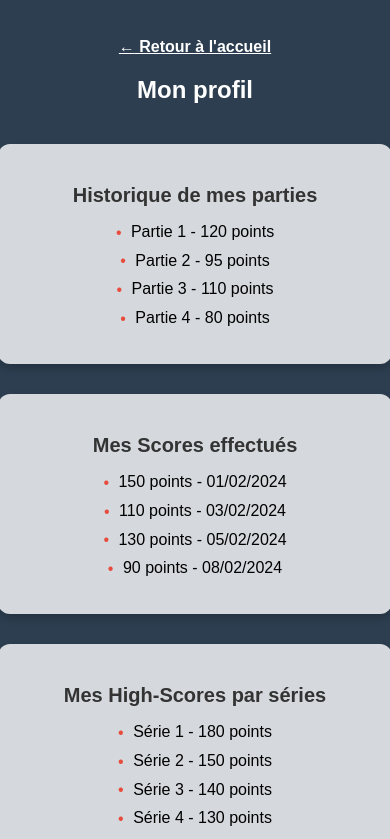
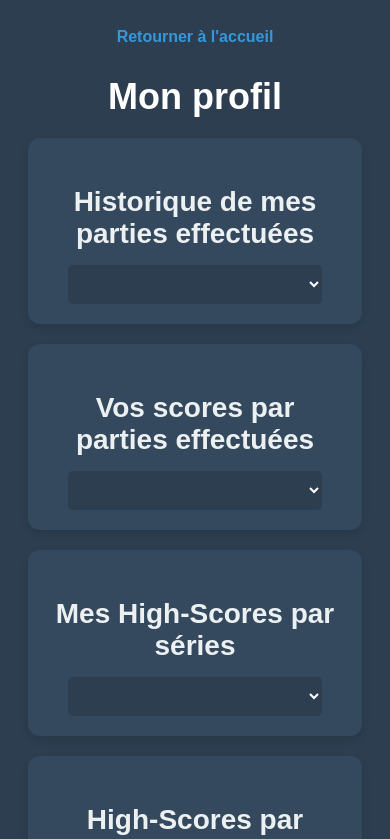
Before and after one commit to ClemGrom/SAEAtelier2-Gromangin-Holder-Termine-Carlier-Pellizzari, a Vue app in the folder WebApp/: page /profile in a window 390 px wide. Shown: the top 839 px of the page. Built offline with nearby package versions, Linux system fonts and the light colour scheme.

Commit message:
Front + responsive (connexion, inscription, profile, page404) terminéé

```diff
--- a/WebApp/src/views/Connexion.vue
+++ b/WebApp/src/views/Connexion.vue
@@ -1,21 +1,29 @@
 <template>
   <div class="container">
+    <div class="login-form">
       <h2>Connexion</h2>
       <form @submit.prevent="loginUser">
+        <div class="form-group">
           <label for="username">Nom d'utilisateur:</label>
-      <input v-model="username" type="text" id="username" name="username" required>
-
+          <div class="input-group">
+            <input v-model="username" type="text" id="username" name="username" placeholder="Nom d'utilisateur" required>
+            <i class="fas fa-user"></i>
+          </div>
+        </div>
+        <div class="form-group">
           <label for="password">Mot de passe:</label>
-      <input v-model="password" type="password" id="password" name="password" required>
-
+          <div class="input-group">
+            <input v-model="password" type="password" id="password" name="password" placeholder="Mot de passe" required>
+            <i class="fas fa-lock"></i>
+          </div>
+        </div>
         <button type="submit">Se Connecter</button>
-
-      <p>Pas encore de compte? <router-link to="/register">Inscrivez-vous ici</router-link></p>
-
-      <router-link to="/" class="back-link">
-        <span class="arrow">&larr;</span> Retour à l'accueil
-      </router-link>
       </form>
+      <p class="register-link">Pas encore de compte? <router-link to="/register">Inscrivez-vous ici</router-link></p>
+    </div>
+    <div class="back-link">
+      <router-link to="/">Retourner à l'accueil</router-link>
+    </div>
   </div>
 </template>
 
@@ -29,7 +37,7 @@ export default {
   },
   methods: {
     loginUser() {
-      // TODO logique pour traiter la connexion (envoi au backend...)
+      // logique pour traiter la connexion (envoi au backend...)
       console.log('Utilisateur connecté:', this.username, this.password);
     },
   },
@@ -38,31 +46,50 @@ export default {
 
 <style scoped>
 .container {
-  text-align: center;
-  padding: 20px;
+  display: flex;
+  justify-content: center;
+  align-items: center;
+  flex-direction: column;
+  height: 100vh;
 }
 
-form {
+.login-form {
+  max-width: 400px;
   width: 100%;
+  padding: 20px;
+  background-color: #f4f7f6;
+  border-radius: 10px;
+  box-shadow: 0 0 10px rgba(0, 0, 0, 0.1);
 }
 
-label {
-  margin-bottom: 10px;
+.form-group {
+  margin-bottom: 20px;
 }
 
-input {
-  margin-bottom: 20px;
-  padding: 10px;
+.input-group {
+  position: relative;
+}
+
+.input-group input {
+  padding: 12px;
   border: 1px solid #ccc;
   border-radius: 4px;
   width: 100%;
   box-sizing: border-box;
 }
 
+.input-group i {
+  position: absolute;
+  top: 50%;
+  right: 15px;
+  transform: translateY(-50%);
+  color: #ccc;
+}
+
 button {
   background-color: #4CAF50;
   color: white;
-  padding: 12px;
+  padding: 14px;
   border: none;
   border-radius: 4px;
   cursor: pointer;
@@ -74,17 +101,28 @@ button:hover {
   background-color: #45a049;
 }
 
+.register-link {
+  text-align: center;
+  margin-top: 20px;
+}
+
 .back-link {
   margin-top: 20px;
 }
 
 .back-link a {
   color: #3498db;
-  text-decoration: underline;
+  text-decoration: none;
   font-weight: bold;
 }
 
 .back-link a:hover {
-  text-decoration: none;
+  text-decoration: underline;
+}
+
+@media screen and (max-width: 768px) {
+  .login-form {
+    max-width: 300px;
+  }
 }
 </style>
--- a/WebApp/src/views/Profile.vue
+++ b/WebApp/src/views/Profile.vue
@@ -1,46 +1,68 @@
 <template>
   <div class="profile-container">
     <router-link to="/" class="back-link">
-      <span class="arrow">&larr;</span> Retour à l'accueil
+      Retourner à l'accueil
     </router-link>
 
     <h2 class="page-title">Mon profil</h2>
 
+    <div class="grid-container">
       <div class="section">
-      <h3 class="section-title">Historique de mes parties</h3>
-      <ul class="game-list">
-        <li v-for="game in gamesHistory" :key="game.id">
-          <span class="bullet">&#8226;</span> {{ game.name }} - {{ game.score }} points
-        </li>
-      </ul>
+        <h3 class="section-title">Historique de mes parties effectuées</h3>
+        <div class="select-container">
+          <select class="custom-select game-select" v-model="selectedGame" @change="showGameDetails">
+            <option disabled selected>Sélectionnez votre partie jouée pour voir sa chronologie</option>
+            <option v-for="game in gamesHistory" :key="game.id">{{ game.name }}</option>
+          </select>
+          <div class="select-icon"><i class="fas fa-gamepad"></i></div>
+        </div>
+        <div class="game-details" v-if="selectedGame">
+          <p><span class="detail-label">Débuté le :</span> {{ selectedGameStartTime }}</p>
+          <p><span class="detail-label">Terminé le :</span> {{ selectedGameEndTime }}</p>
+        </div>
       </div>
 
       <div class="section">
-      <h3 class="section-title">Mes Scores effectués</h3>
-      <ul class="score-list">
-        <li v-for="score in scores" :key="score.id">
-          <span class="bullet">&#8226;</span> {{ score.value }} points - {{ score.date }}
-        </li>
-      </ul>
+        <h3 class="section-title">Vos scores par parties effectuées</h3>
+        <div class="select-container">
+          <select class="custom-select score-select" v-model="selectedScore" @change="showGameScore">
+            <option disabled selected>Sélectionnez une partie effectuée pour revoir votre score</option>
+            <option v-for="score in scores" :key="score.id">{{ score.name }}</option>
+          </select>
+          <div class="select-icon"><i class="fas fa-trophy"></i></div>
+        </div>
+        <div class="score-details" v-if="selectedScore">
+          <p><span class="detail-label">Votre score :</span> {{ selectedScoreValue }} points</p>
+        </div>
       </div>
 
       <div class="section">
-      <h3 class="section-title">Mes High-Scores par séries </h3>
-      <ul class="high-score-list">
-        <li v-for="userHighScore in userHighScores" :key="userHighScore.id">
-          <span class="bullet">&#8226;</span> {{ userHighScore.seriesName }} - {{ userHighScore.points }} points
-        </li>
-      </ul>
+        <h3 class="section-title">Mes High-Scores par séries</h3>
+        <div class="select-container">
+          <select class="custom-select user-score-select" v-model="selectedUserHighScore" @change="showUserHighScore">
+            <option disabled selected>Choisissez la série que vous voulez voir</option>
+            <option v-for="userHighScore in userHighScores" :key="userHighScore.id">{{ userHighScore.seriesName }}</option>
+          </select>
+          <div class="select-icon"><i class="fas fa-chart-line"></i></div>
+        </div>
+        <div class="user-highscore-details" v-if="selectedUserHighScore">
+          <p><span class="detail-label">Votre score le plus élevé :</span> {{ selectedUserHighScorePoints }} points</p>
+        </div>
       </div>
 
       <div class="section">
-      <h3 class="section-title">High-Scores par séries (global) </h3>
-      <ul class="high-score-list">
-        <li><span class="bullet">&#8226;</span> Série 1 - 200 points</li>
-        <li><span class="bullet">&#8226;</span> Série 2 - 180 points</li>
-        <li><span class="bullet">&#8226;</span> Série 3 - 170 points</li>
-        <li><span class="bullet">&#8226;</span> Série 4 - 160 points</li>
-      </ul>
+        <h3 class="section-title">High-Scores par séries (global)</h3>
+        <div class="select-container">
+          <select class="custom-select global-score-select" v-model="selectedGlobalHighScore" @change="showGlobalHighScore">
+            <option disabled selected>Choisissez la série que vous voulez voir</option>
+            <option v-for="globalHighScore in globalHighScores" :key="globalHighScore.id">{{ globalHighScore.seriesName }}</option>
+          </select>
+          <div class="select-icon"><i class="fas fa-globe"></i></div>
+        </div>
+        <div class="global-highscore-details" v-if="selectedGlobalHighScore">
+          <p><span class="detail-label">Record à battre !</span> {{ selectedGlobalHighScorePoints }} points</p>
+        </div>
+      </div>
     </div>
   </div>
 </template>
@@ -50,125 +72,160 @@ export default {
   data() {
     return {
       gamesHistory: [
-        { id: 1, name: 'Partie 1', score: 120 },
-        { id: 2, name: 'Partie 2', score: 95 },
-        { id: 3, name: 'Partie 3', score: 110 },
-        { id: 4, name: 'Partie 4', score: 80 },
+        { id: 4, name: 'Partie 4', startTime: '2024-02-04 09:45:00', endTime: '2024-02-04 11:00:00' },
+        { id: 3, name: 'Partie 3', startTime: '2024-02-03 10:30:00', endTime: '2024-02-03 11:15:00' },
+        { id: 2, name: 'Partie 2', startTime: '2024-02-02 15:00:00', endTime: '2024-02-02 16:45:00' },
+        { id: 1, name: 'Partie 1', startTime: '2024-02-01 13:00:00', endTime: '2024-02-01 14:30:00' },
       ],
       scores: [
-        { id: 1, value: 150, date: '01/02/2024' },
-        { id: 2, value: 110, date: '03/02/2024' },
-        { id: 3, value: 130, date: '05/02/2024' },
-        { id: 4, value: 90, date: '08/02/2024' },
+        { id: 4, name: 'Partie 4', value: 90 },
+        { id: 3, name: 'Partie 3', value: 130 },
+        { id: 2, name: 'Partie 2', value: 95 },
+        { id: 1, name: 'Partie 1', value: 120 },
       ],
       userHighScores: [
+        { id: 4, seriesName: 'Série 4', points: 130 },
+        { id: 3, seriesName: 'Série 3', points: 140 },
+        { id: 2, seriesName: 'Série 2', points: 150 },
         { id: 1, seriesName: 'Série 1', points: 180 },
-        { id: 2, seriesName: 'Série 2', points: 150 },
-        { id: 3, seriesName: 'Série 3', points: 140 },
-        { id: 4, seriesName: 'Série 4', points: 130 },
+
       ],
+      globalHighScores: [
+        { id: 4, seriesName: 'Série 4', points: 160 },
+        { id: 3, seriesName: 'Série 3', points: 170 },
+        { id: 2, seriesName: 'Série 2', points: 180 },
+        { id: 1, seriesName: 'Série 1', points: 200 },
+
+      ],
+      selectedGame: '',
+      selectedScore: '',
+      selectedUserHighScore: '',
+      selectedGlobalHighScore: ''
     };
   },
+  computed: {
+    selectedGameStartTime() {
+      const game = this.gamesHistory.find(game => game.name === this.selectedGame);
+      return game ? game.startTime : '';
+    },
+    selectedGameEndTime() {
+      const game = this.gamesHistory.find(game => game.name === this.selectedGame);
+      return game ? game.endTime : '';
+    },
+    selectedScoreValue() {
+      const score = this.scores.find(score => score.name === this.selectedScore);
+      return score ? score.value : '';
+    },
+    selectedUserHighScorePoints() {
+      const userHighScore = this.userHighScores.find(score => score.seriesName === this.selectedUserHighScore);
+      return userHighScore ? userHighScore.points : '';
+    },
+    selectedGlobalHighScorePoints() {
+      const globalHighScore = this.globalHighScores.find(score => score.seriesName === this.selectedGlobalHighScore);
+      return globalHighScore ? globalHighScore.points : '';
+    }
+  },
+  methods: {
+    showGameDetails() {
+      const selectedGame = this.gamesHistory.find(game => game.name === this.selectedGame);
+      if (selectedGame) {
+        alert(`${selectedGame.name}\nDate de début : ${selectedGame.startTime}\nDate de fin : ${selectedGame.endTime}`);
+      }
+    },
+    showGameScore() {
+      const selectedScore = this.scores.find(score => score.name === this.selectedScore);
+      if (selectedScore) {
+        alert(`${selectedScore.name}\nVotre score est de ${selectedScore.value} points`);
+      }
+    },
+    showUserHighScore() {
+      alert(`${this.selectedUserHighScore}\nVotre score le plus haut est de ${this.selectedUserHighScorePoints} points, bravo !`);
+    },
+    showGlobalHighScore() {
+      alert(`${this.selectedGlobalHighScore}\nLe record à battre est de ${this.selectedGlobalHighScorePoints} points, à vous de jouer !`);
+    }
+  }
 };
-
 </script>
 
 <style scoped>
-
-.bullet {
-  color: #e74c3c;
-  margin-right: 5px;
-  display: inline-block;
-}
-
 .profile-container {
   text-align: center;
   padding: 20px;
-  background: #2c3e50;
+  background-color: #2c3e50;
   border-radius: 15px;
-  height: 100%;
-  display: flex;
-  flex-direction: column;
-  align-items: center;
-  justify-content: center;
+  color: white;
 }
 
 .page-title {
   font-size: 36px;
-  color: #ffffff;
   margin-bottom: 20px;
 }
 
+.grid-container {
+  display: grid;
+  grid-template-columns: repeat(auto-fit, minmax(250px, 1fr));
+  gap: 20px;
+}
+
 .section {
-  margin-top: 30px;
   padding: 20px;
-  background-color: rgba(255, 255, 255, 0.8);
+  background-color: #34495e;
   border-radius: 12px;
-  box-shadow: 0 4px 8px rgba(0, 0, 0, 0.2);
-  width: 100%;
+  box-shadow: 0 4px 8px rgba(0, 0, 0, 0.1);
+  position: relative;
 }
 
 .section-title {
   font-size: 28px;
-  color: #333;
+  color: #ecf0f1;
   margin-bottom: 15px;
 }
 
-.game-list,
-.score-list,
-.high-score-list {
-  list-style: none;
-  padding: 0;
+.custom-select {
+  width: calc(100% - 40px);
+  padding: 10px;
+  font-size: 16px;
+  border: none;
+  border-radius: 5px;
+  background-color: #2c3e50;
+  cursor: pointer;
+  color: white;
+  outline: none;
 }
 
-.game-list li,
-.score-list li {
-  margin-bottom: 10px;
+.select-container {
+  position: relative;
 }
 
-.game-list li,
-.score-list li,
-.high-score-list li {
-  margin-bottom: 10px;
-}
-
-.game-list span.bullet,
-.score-list span.bullet,
-.high-score-list span.bullet {
-  vertical-align: middle;
-  margin-right: 5px;
+.select-icon {
+  position: absolute;
+  top: 50%;
+  right: 10px;
+  transform: translateY(-50%);
+  color: #ecf0f1;
 }
 
 .back-link {
   margin-top: 20px;
-  color: white;
-  text-decoration: underline;
+  color: #3498db;
+  text-decoration: none;
   font-weight: bold;
 }
 
-/* Responsive */
-@media screen and (max-width: 768px) {
-  .profile-container {
-    padding: 10px;
+.back-link:hover {
+  text-decoration: underline;
 }
 
-  .page-title {
-    font-size: 24px;
-    margin-bottom: 10px;
+.game-details, .score-details, .user-highscore-details, .global-highscore-details {
+  margin-top: 10px;
+  padding: 10px;
+  background-color: #2c3e50;
+  border-radius: 5px;
 }
 
-  .section-title {
-    font-size: 20px;
-    margin-bottom: 10px;
+.detail-label {
+  font-weight: bold;
+  color: #3498db;
 }
-
-  .bullet {
-    margin-right: 3px;
-  }
-
-  .back-link {
-    margin-right: 0;
-  }
-}
-
 </style>
```
Also changed, not shown: WebApp/src/views/Inscription.vue (+53 -15 lines), WebApp/src/views/page404.vue (+13 -3 lines). Lines whose indentation alone changed are shown as unchanged.
